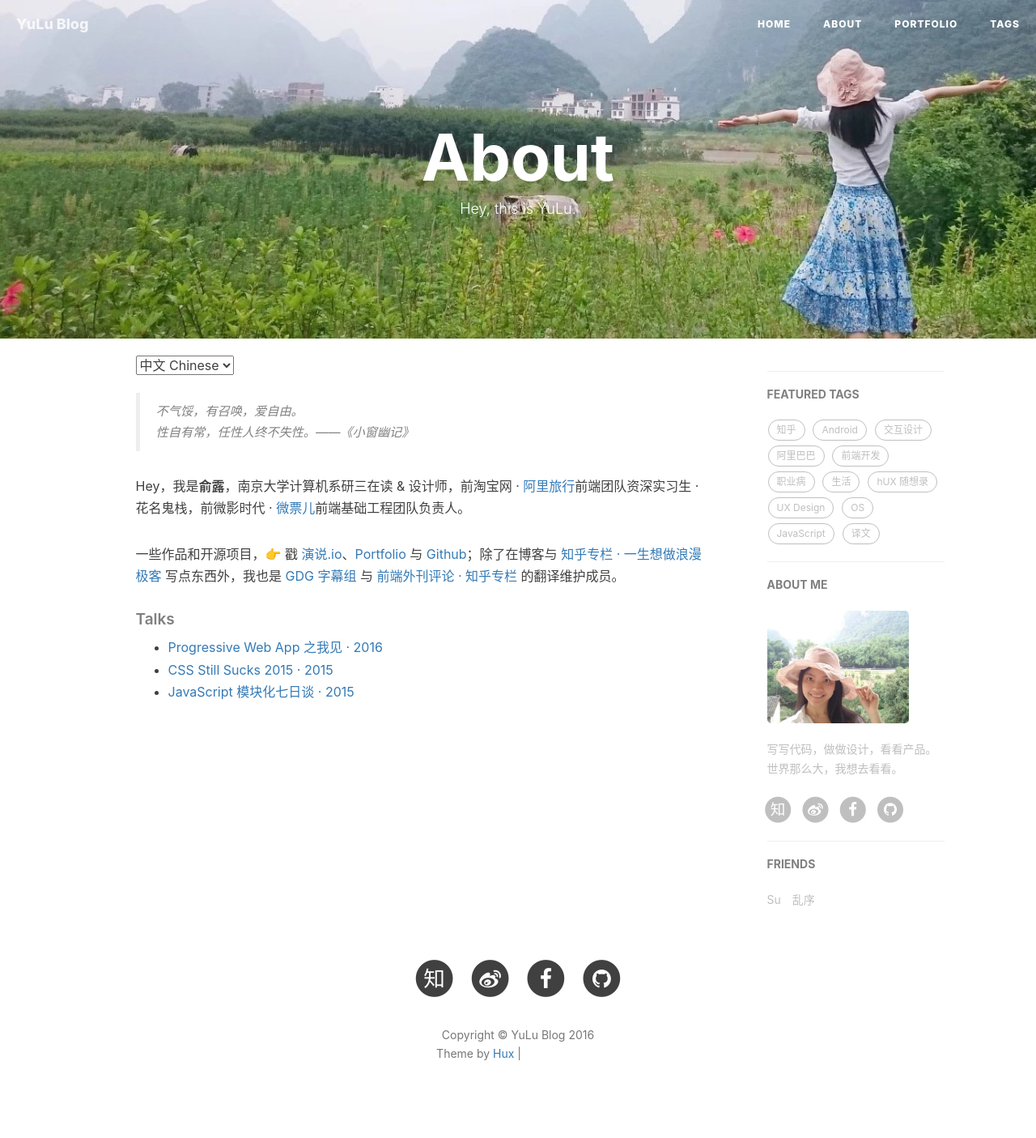
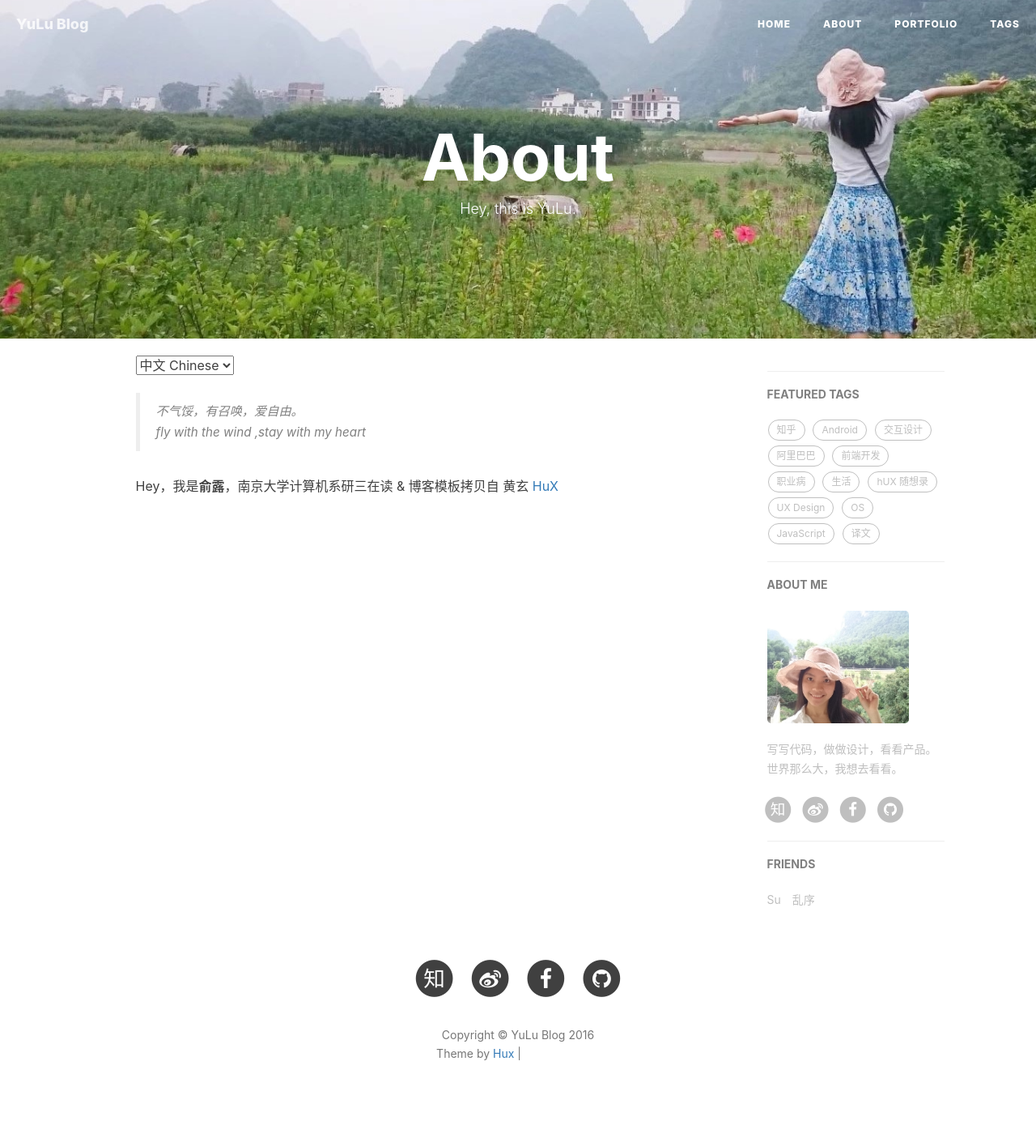
Before and after one commit to LulunaYu/luluna_blog, a Jekyll site: the page built from about.html, in a window 1280 px wide. Shown: the whole page at 81% size. Built offline with Jekyll 4.4.1, drawn with Linux system fonts in a browser that asks for light colours; nearby versions of some CDN libraries; comment, search, counter and statistics services are not loaded; grey boxes are pictures that could not be loaded.

Commit message:
Add files via upload

```diff
--- a/about.html
+++ b/about.html
@@ -16,19 +16,12 @@ header-img: "img/about-bg.jpg"
 
     <!--copied from markdown -->
     <blockquote><p> 不气馁，有召唤，爱自由。<br>
-    性自有常，任性人终不失性。——《小窗幽记》</p></blockquote>
+    fly with the wind ,stay with my heart </p></blockquote>
 
-    <p>Hey，我是<strong>俞露</strong>，南京大学计算机系研三在读 &amp; 设计师，前淘宝网 · <a href="http://alitrip.com">阿里旅行</a>前端团队资深实习生 · 花名鬼栈，前微影时代 · <a href="http://www.wepiao.com/?r=movie">微票儿</a>前端基础工程团队负责人。</p>
+    <p>Hey，我是<strong>俞露</strong>，南京大学计算机系研三在读 &amp; 博客模板拷贝自 黄玄  <a href="https://huangxuan.me">HuX </a></p>
 
-    <p>一些作品和开源项目，👉 戳 <a href="https://zhuanlan.zhihu.com/p/21280918">演说.io</a>、<a href="/portfolio">Portfolio</a> 与 <a href="http://github.com/huxpro">Github</a>；除了在博客与 <a href="http://www.zhihu.com/people/Luna_yu">知乎专栏 · 一生想做浪漫极客</a> 写点东西外，我也是 <a href="http://www.gfansub.com/">GDG 字幕组</a> 与 <a href="http://zhuanlan.zhihu.com/FrontendMagazine">前端外刊评论 · 知乎专栏</a> 的翻译维护成员。</p>
 
-    <h5>Talks</h5>
 
-    <ul>
-    <li><a href="http://huangxuan.me/2016/06/05/pwa-in-my-pov/">Progressive Web App 之我见 · 2016</a></li>
-    <li><a href="http://huangxuan.me/2015/12/28/css-sucks-2015/">CSS Still Sucks 2015 · 2015</a></li>
-    <li><a href="http://huangxuan.me/2015/07/09/js-module-7day/">JavaScript 模块化七日谈 · 2015</a></li>
-    </ul>
 </div>
 
 <!-- English Version -->
@@ -36,19 +29,12 @@ header-img: "img/about-bg.jpg"
     <blockquote><p>Yet another Frontend Engineer. <br>
     Yet another Lifelong Designer.</p></blockquote>
 
-    <p>Hi, I am <strong>Huang Xuan(黄玄)</strong>，you can call me <strong>Hux</strong>. I'm an engineer &amp; a designer who loves to build software such as <a href="http://yanshuo.io">Yanshuo.io</a> and more (<a href="/portfolio">Portfolio 👉</a> and <a href="http://github.com/huxpro">Github 👉</a>). I studied Digital Media Art and graduated from <a href="https://en.wikipedia.org/wiki/Communication_University_of_China">Communication University of China</a> in 2016.</p>
+    <p>Hi, I am <strong>Yu Lu(黄玄)</strong>，you can call me <strong>Luluna</strong>. I'm a postgraduate in Nanjing University , major in CS. &amp;
+    the theme of this blog copies from Hux. <a href="https://huangxuan.me">HuX </a>
+</p>
 
-    <p>As an engineer, I worked at Wepiao (<a href="https://www.crunchbase.com/organization/wepiao#/entity">see CrunchBase</a>) as the dev lead of Front-End Infrastructure Team, and used to intern at <a href="https://www.alitrip.com/">Alibaba Trip</a> for one year. As a designer, I was offered to be the UI/UX Designer Intern of Alibaba, Microsoft etc.</p>
 
-    <p>Moreover, I'm also a translator at <a href="http://www.gfansub.com/">GDG China Subtitle Team</a>, maintainer at <a href="http://zhuanlan.zhihu.com/FrontendMagazine">Frontend Magazine</a> and the owner of <a href="http://zhuanlan.zhihu.com/huxblog">Lifelong Romantic Geek</a>.</p>
 
-    <h5>Talks</h5>
-
-    <ul>
-    <li><a href="http://huangxuan.me/2016/06/05/pwa-in-my-pov/">Progressive Web App in my pov · 2016</a></li>
-    <li><a href="http://huangxuan.me/2015/12/28/css-sucks-2015/">CSS Still Sucks 2015 · 2015</a></li>
-    <li><a href="http://huangxuan.me/2015/07/09/js-module-7day/">JavaScript Modularization Journey · 2015</a></li>
-    </ul>
 </div>
 
 <!-- Handle Language Change -->
```
